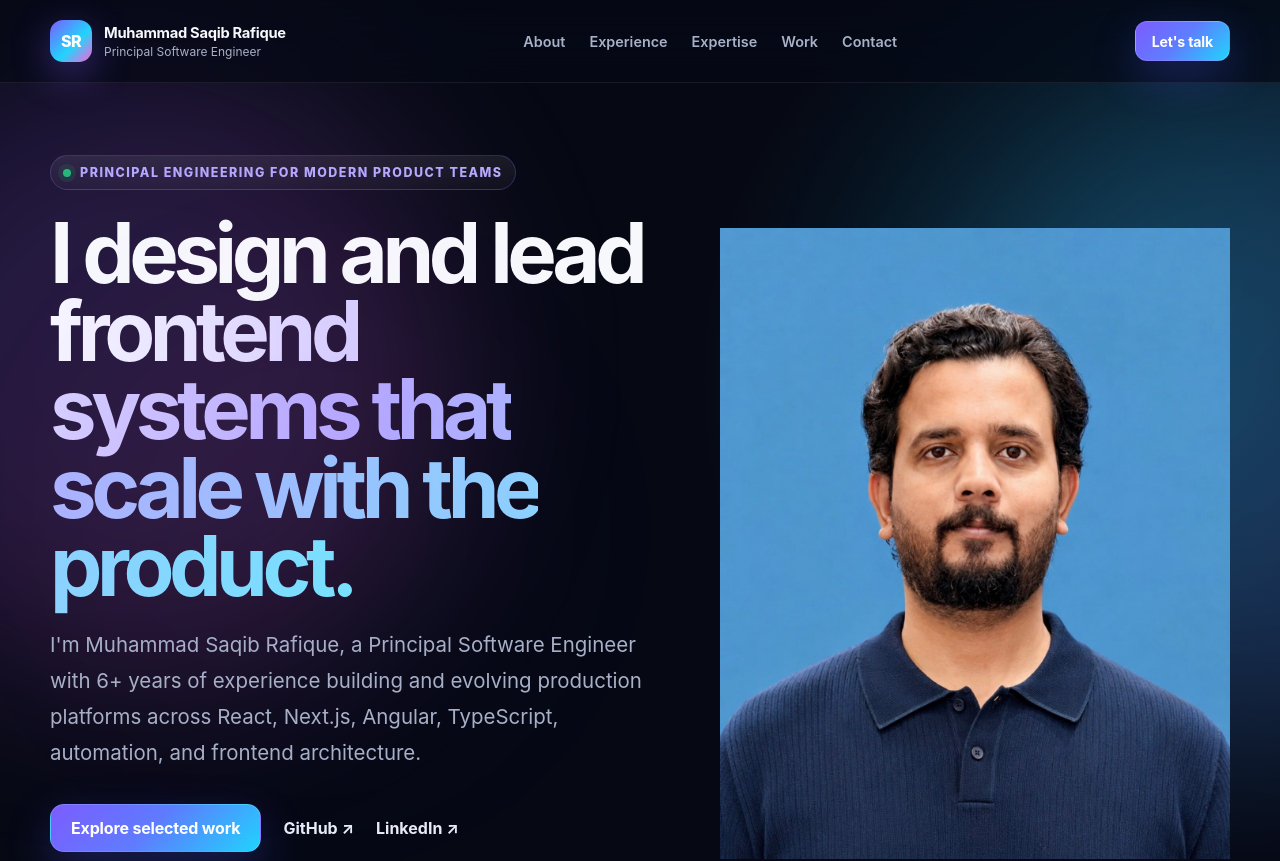
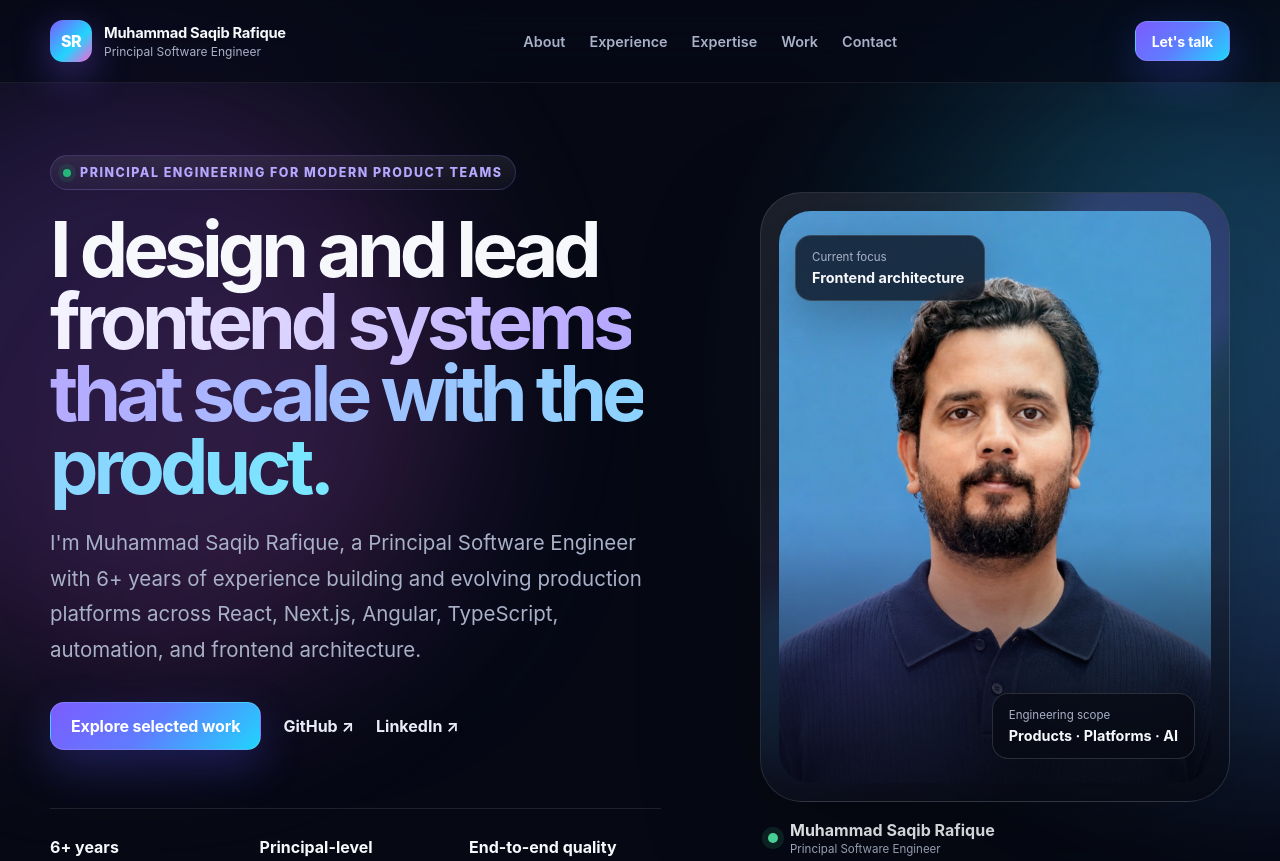
Before and after one commit to saqibRafique/Portfolio, a Next.js app: page / in a window 1280 px wide. Shown: the top 861 px of the page. Built offline with nearby package versions, Linux system fonts and the light colour scheme.

Commit message:
style: polish principal hero and responsive navigation

```diff
--- a/app/globals.css
+++ b/app/globals.css
@@ -1054,3 +1054,379 @@ a {
     width: min(100%, 300px);
   }
 }
+
+
+/* Principal-level hero and mobile navigation polish */
+.hero {
+  grid-template-columns: minmax(0, 1.12fr) minmax(360px, .88fr);
+  gap: clamp(52px, 7vw, 104px);
+}
+
+.hero-copy {
+  position: relative;
+  z-index: 2;
+}
+
+.hero h1 {
+  max-width: 860px;
+  font-size: clamp(3.4rem, 6vw, 6.6rem);
+}
+
+.hero-lead {
+  max-width: 760px;
+}
+
+.hero-profile {
+  position: relative;
+  z-index: 2;
+  width: min(100%, 470px);
+  margin-left: auto;
+}
+
+.profile-frame {
+  position: relative;
+  min-height: 610px;
+  border-radius: 42px;
+  padding: 18px;
+  background:
+    linear-gradient(145deg, rgba(255,255,255,.08), rgba(255,255,255,.02)),
+    rgba(10,14,28,.42);
+  border: 1px solid rgba(255,255,255,.11);
+  box-shadow: 0 36px 120px rgba(0,0,0,.28);
+  overflow: hidden;
+  isolation: isolate;
+}
+
+.profile-frame::before {
+  content: "";
+  position: absolute;
+  inset: 0;
+  background:
+    linear-gradient(180deg, transparent 58%, rgba(5,8,18,.66)),
+    radial-gradient(circle at 72% 20%, rgba(33,212,253,.12), transparent 34%),
+    radial-gradient(circle at 20% 78%, rgba(124,92,255,.16), transparent 34%);
+  pointer-events: none;
+  z-index: 3;
+}
+
+.profile-photo-shell {
+  position: absolute;
+  inset: 18px;
+  border-radius: 32px;
+  overflow: hidden;
+  background: #0d1324;
+}
+
+.profile-photo-shell .portrait {
+  width: 100%;
+  height: 100%;
+  object-fit: cover;
+  object-position: center 22%;
+  transform: scale(1.01);
+}
+
+.profile-photo-shade {
+  position: absolute;
+  inset: 0;
+  background: linear-gradient(180deg, transparent 52%, rgba(4,7,16,.54));
+  pointer-events: none;
+}
+
+.profile-orbit {
+  position: absolute;
+  border-radius: 999px;
+  filter: blur(20px);
+  opacity: .55;
+  z-index: -1;
+}
+
+.profile-orbit-one {
+  width: 230px;
+  height: 230px;
+  background: rgba(124,92,255,.35);
+  top: -60px;
+  right: -50px;
+}
+
+.profile-orbit-two {
+  width: 180px;
+  height: 180px;
+  background: rgba(33,212,253,.24);
+  left: -54px;
+  bottom: 24px;
+}
+
+.profile-card {
+  position: absolute;
+  z-index: 4;
+  display: grid;
+  gap: 5px;
+  min-width: 190px;
+  padding: 14px 16px;
+  border-radius: 16px;
+  border: 1px solid rgba(255,255,255,.14);
+  background: rgba(7,10,20,.74);
+  backdrop-filter: blur(16px);
+  box-shadow: 0 18px 50px rgba(0,0,0,.24);
+}
+
+.profile-card span,
+.profile-signature span {
+  color: var(--muted);
+  font-size: .72rem;
+}
+
+.profile-card strong {
+  font-size: .9rem;
+  color: #f7f8fc;
+}
+
+.profile-card-top {
+  top: 42px;
+  left: 34px;
+}
+
+.profile-card-bottom {
+  right: 34px;
+  bottom: 42px;
+}
+
+.profile-signature {
+  margin-top: 18px;
+  display: flex;
+  align-items: center;
+  gap: 12px;
+  padding-inline: 8px;
+}
+
+.profile-status-dot {
+  width: 10px;
+  height: 10px;
+  border-radius: 999px;
+  background: #4ee1a0;
+  box-shadow: 0 0 0 6px rgba(78,225,160,.12);
+  flex: 0 0 auto;
+}
+
+.profile-signature div {
+  display: grid;
+  gap: 2px;
+}
+
+.mobile-nav {
+  display: none;
+}
+
+.menu-toggle {
+  width: 46px;
+  height: 46px;
+  border: 1px solid rgba(255,255,255,.12);
+  border-radius: 14px;
+  background: rgba(255,255,255,.04);
+  display: grid;
+  place-content: center;
+  gap: 6px;
+  cursor: pointer;
+  position: relative;
+  z-index: 60;
+}
+
+.menu-toggle span {
+  display: block;
+  width: 20px;
+  height: 1.5px;
+  border-radius: 999px;
+  background: currentColor;
+  transition: transform 280ms cubic-bezier(.2,.8,.2,1), width 220ms ease;
+}
+
+.mobile-nav.is-open .menu-toggle span:first-child {
+  transform: translateY(3.75px) rotate(45deg);
+}
+
+.mobile-nav.is-open .menu-toggle span:last-child {
+  transform: translateY(-3.75px) rotate(-45deg);
+}
+
+.mobile-nav-panel {
+  position: fixed;
+  inset: 0;
+  z-index: 50;
+  padding: 96px 24px 28px;
+  background:
+    radial-gradient(circle at 85% 8%, rgba(33,212,253,.12), transparent 22rem),
+    radial-gradient(circle at 10% 80%, rgba(124,92,255,.18), transparent 24rem),
+    rgba(6,9,20,.98);
+  backdrop-filter: blur(24px);
+  opacity: 0;
+  pointer-events: none;
+  transform: translateY(-10px);
+  transition: opacity 240ms ease, transform 320ms cubic-bezier(.2,.8,.2,1);
+}
+
+.mobile-nav.is-open .mobile-nav-panel {
+  opacity: 1;
+  pointer-events: auto;
+  transform: translateY(0);
+}
+
+.mobile-nav-inner {
+  width: min(100%, 620px);
+  margin-inline: auto;
+  display: grid;
+  min-height: calc(100dvh - 124px);
+  grid-template-rows: auto 1fr auto;
+}
+
+.mobile-nav-kicker {
+  color: #91a4ff;
+  font-size: .72rem;
+  text-transform: uppercase;
+  letter-spacing: .16em;
+  font-weight: 800;
+}
+
+.mobile-nav-panel nav {
+  align-self: center;
+  display: grid;
+}
+
+.mobile-nav-panel nav a {
+  display: flex;
+  align-items: center;
+  justify-content: space-between;
+  gap: 24px;
+  padding: 16px 0;
+  border-bottom: 1px solid rgba(255,255,255,.09);
+  font-size: clamp(2rem, 8vw, 3.8rem);
+  line-height: 1;
+  letter-spacing: -.05em;
+  opacity: 0;
+  transform: translateY(14px);
+}
+
+.mobile-nav.is-open .mobile-nav-panel nav a {
+  animation: nav-item-in 420ms cubic-bezier(.2,.8,.2,1) forwards;
+  animation-delay: calc(var(--nav-index) * 55ms + 70ms);
+}
+
+.mobile-nav-panel nav a > span:last-child {
+  font-size: .72rem;
+  color: var(--muted);
+  letter-spacing: .08em;
+}
+
+.mobile-nav-footer {
+  display: flex;
+  gap: 22px;
+  flex-wrap: wrap;
+  color: var(--muted);
+  font-size: .9rem;
+}
+
+body.nav-open {
+  overflow: hidden;
+}
+
+@keyframes nav-item-in {
+  to {
+    opacity: 1;
+    transform: translateY(0);
+  }
+}
+
+@media (max-width: 980px) {
+  .nav-links,
+  .site-header .button-small {
+    display: none;
+  }
+
+  .mobile-nav {
+    display: block;
+  }
+
+  .hero {
+    grid-template-columns: 1fr;
+    gap: 48px;
+    padding-top: 54px;
+  }
+
+  .hero-profile {
+    width: min(100%, 560px);
+    margin: 0;
+  }
+
+  .profile-frame {
+    min-height: 560px;
+  }
+}
+
+@media (max-width: 700px) {
+  .hero {
+    gap: 34px;
+    padding-block: 34px 58px;
+  }
+
+  .hero h1 {
+    font-size: clamp(2.65rem, 12vw, 3.8rem);
+  }
+
+  .hero-lead {
+    font-size: 1rem;
+  }
+
+  .hero-profile {
+    width: 100%;
+  }
+
+  .profile-frame {
+    min-height: 480px;
+    border-radius: 30px;
+    padding: 12px;
+  }
+
+  .profile-photo-shell {
+    inset: 12px;
+    border-radius: 22px;
+  }
+
+  .profile-photo-shell .portrait {
+    object-position: center 18%;
+  }
+
+  .profile-card {
+    min-width: 0;
+    max-width: calc(100% - 44px);
+    padding: 12px 14px;
+  }
+
+  .profile-card-top {
+    top: 26px;
+    left: 24px;
+  }
+
+  .profile-card-bottom {
+    right: 24px;
+    bottom: 26px;
+  }
+
+  .profile-signature {
+    padding-inline: 4px;
+  }
+
+  .hero-metrics {
+    grid-template-columns: 1fr;
+    gap: 14px;
+  }
+
+  .hero-metrics div {
+    display: flex;
+    align-items: baseline;
+    justify-content: space-between;
+    gap: 14px;
+  }
+
+  .hero-metrics span {
+    text-align: right;
+  }
+}
```
